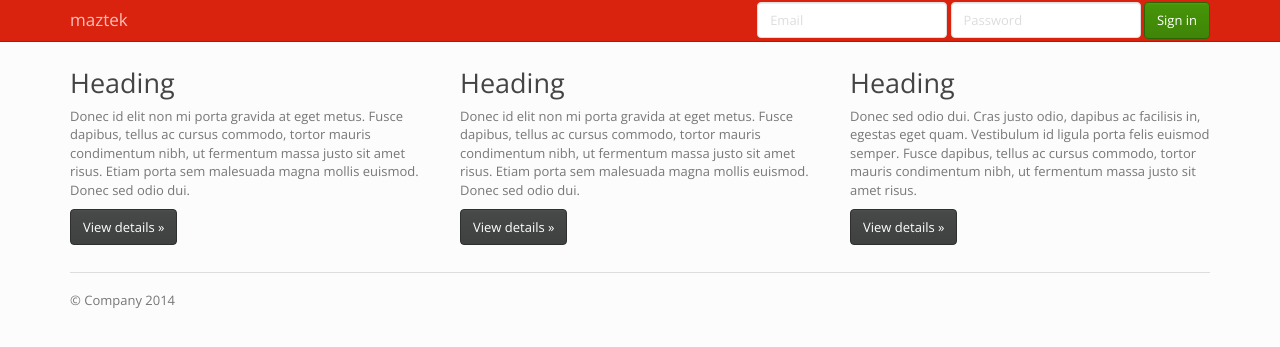
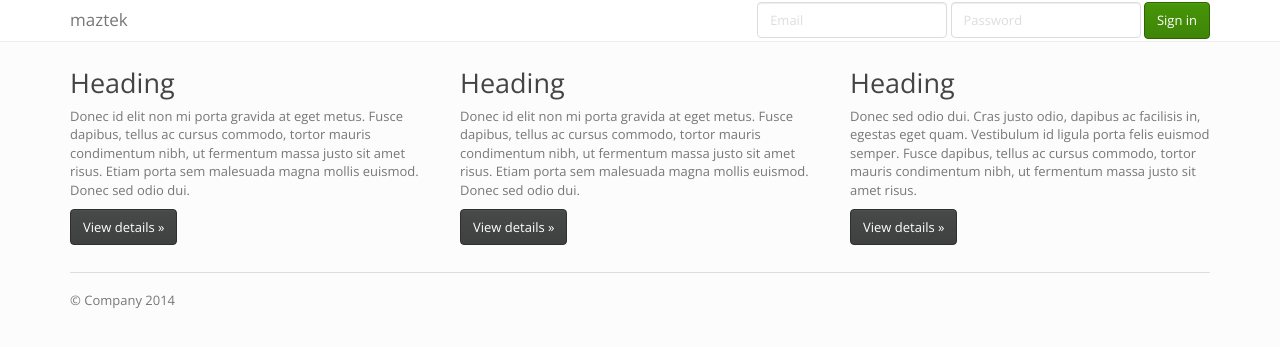
Before and after one commit to mileszim/maztek, a Jekyll site: the page built from index.html, in a window 1280 px wide. Shown: the top 347 px of the page. Built offline with Jekyll 4.4.1, drawn with Linux system fonts in a browser that asks for light colours; nearby versions of some CDN libraries; library files that are not in the unit come from our copies.

Commit message:
Nav default

```diff
--- a/_includes/nav.html
+++ b/_includes/nav.html
@@ -1,4 +1,4 @@
-<div class="navbar navbar-inverse navbar-fixed-top" role="navigation">
+<div class="navbar navbar-default navbar-fixed-top" role="navigation">
   <div class="container">
     <div class="navbar-header">
       <button type="button" class="navbar-toggle collapsed" data-toggle="collapse" data-target=".navbar-collapse">
```
